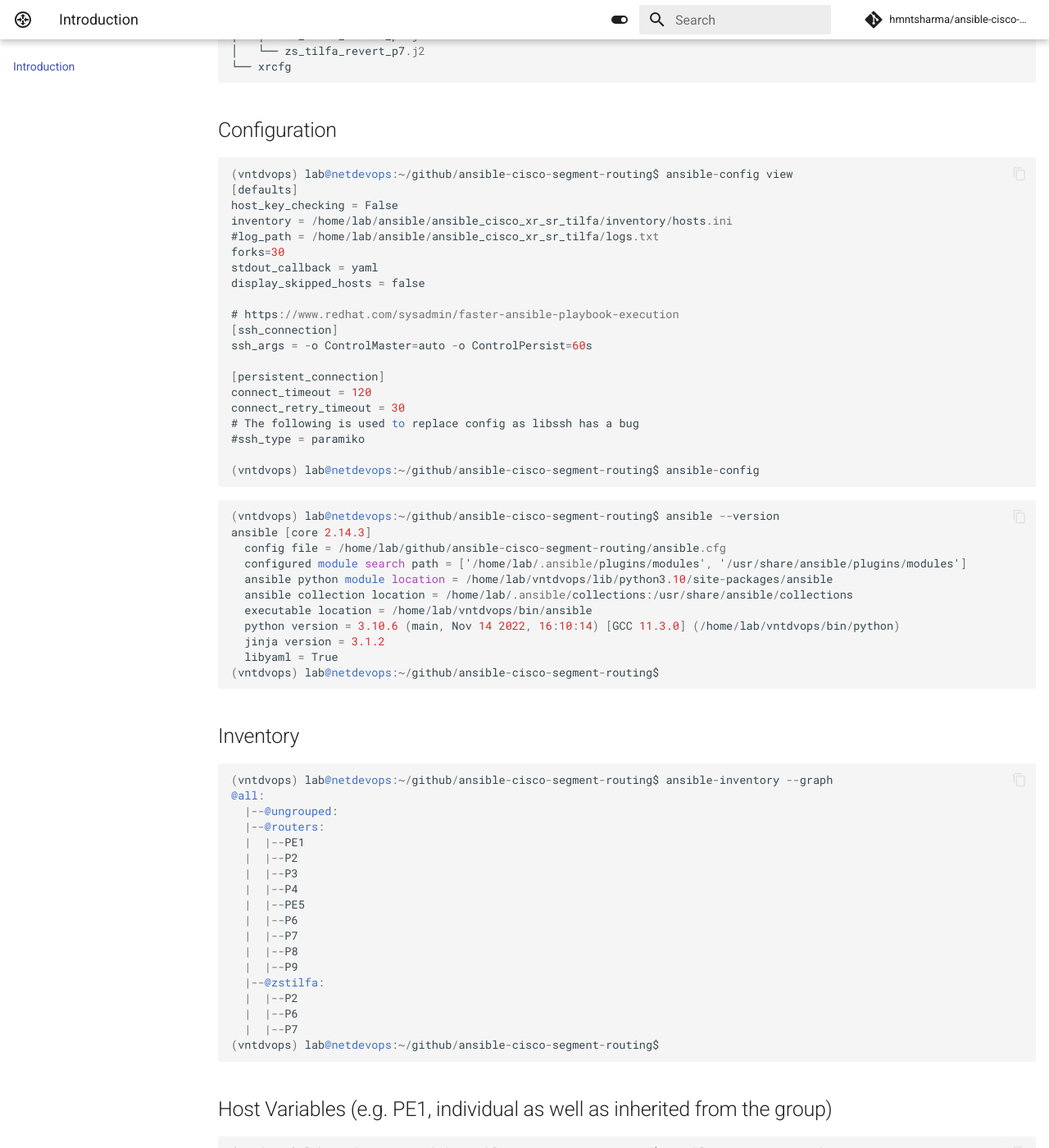
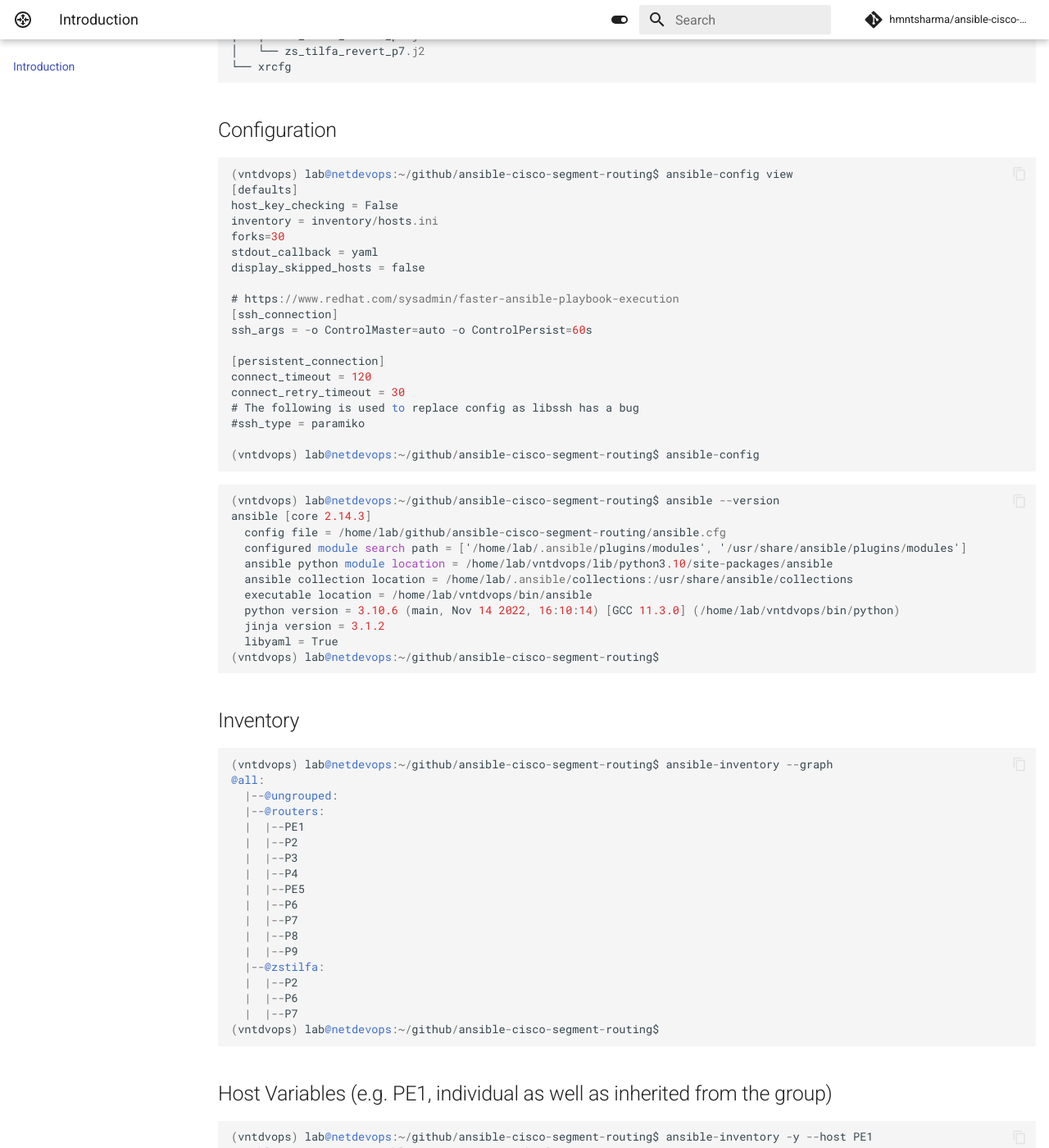
Before and after one commit to hmntsharma/ansible-cisco-segment-routing, an MkDocs documentation site: the page built from docs/index.md, in a window 1280 px wide and 1400 px high, scrolled down 2448 px. Shown: the whole window at 82% size. Built offline with MkDocs 1.6.1 and Material for MkDocs 9.7.7, drawn with Linux system fonts in a browser that asks for light colours; comment, search, counter and statistics services are not loaded; some of the changed text lies outside the part shown.

Commit message:
Update index.md

```diff
--- a/docs/index.md
+++ b/docs/index.md
@@ -104,8 +104,7 @@
 (vntdvops) lab@netdevops:~/github/ansible-cisco-segment-routing$ ansible-config view
 [defaults]
 host_key_checking = False
-inventory = /home/lab/ansible/ansible_cisco_xr_sr_tilfa/inventory/hosts.ini
-#log_path = /home/lab/ansible/ansible_cisco_xr_sr_tilfa/logs.txt
+inventory = inventory/hosts.ini
 forks=30
 stdout_callback = yaml
 display_skipped_hosts = false
@@ -164,8 +163,6 @@
 (vntdvops) lab@netdevops:~/github/ansible-cisco-segment-routing$ ansible-inventory -y --host PE1
 ansible_connection: ansible.netcommon.network_cli
 ansible_network_os: cisco.iosxr.iosxr
-ansible_password: cisco
-ansible_user: cisco
 hostname: PE1
 interfaces:
 - address: 1.1.1.1/32
```
